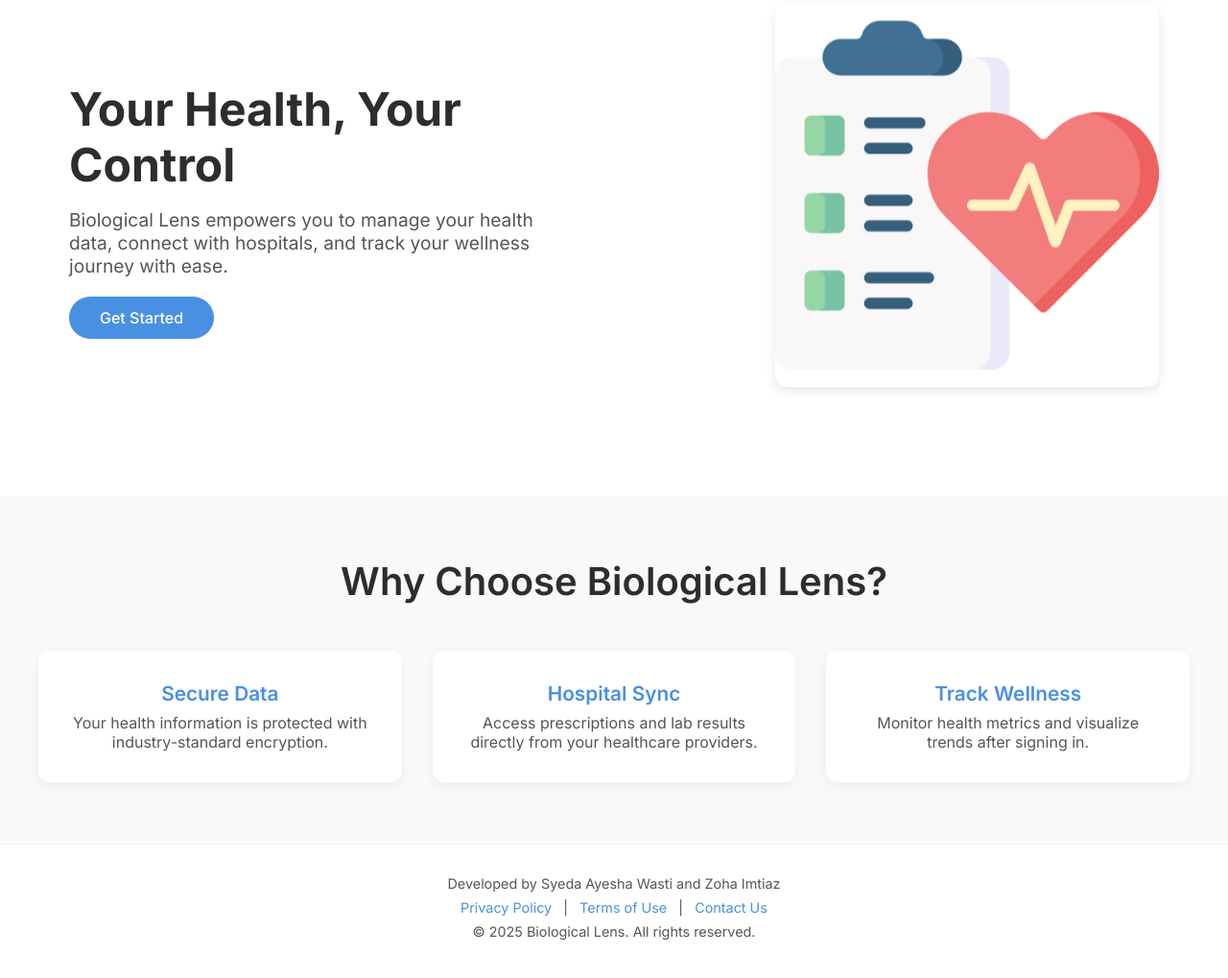
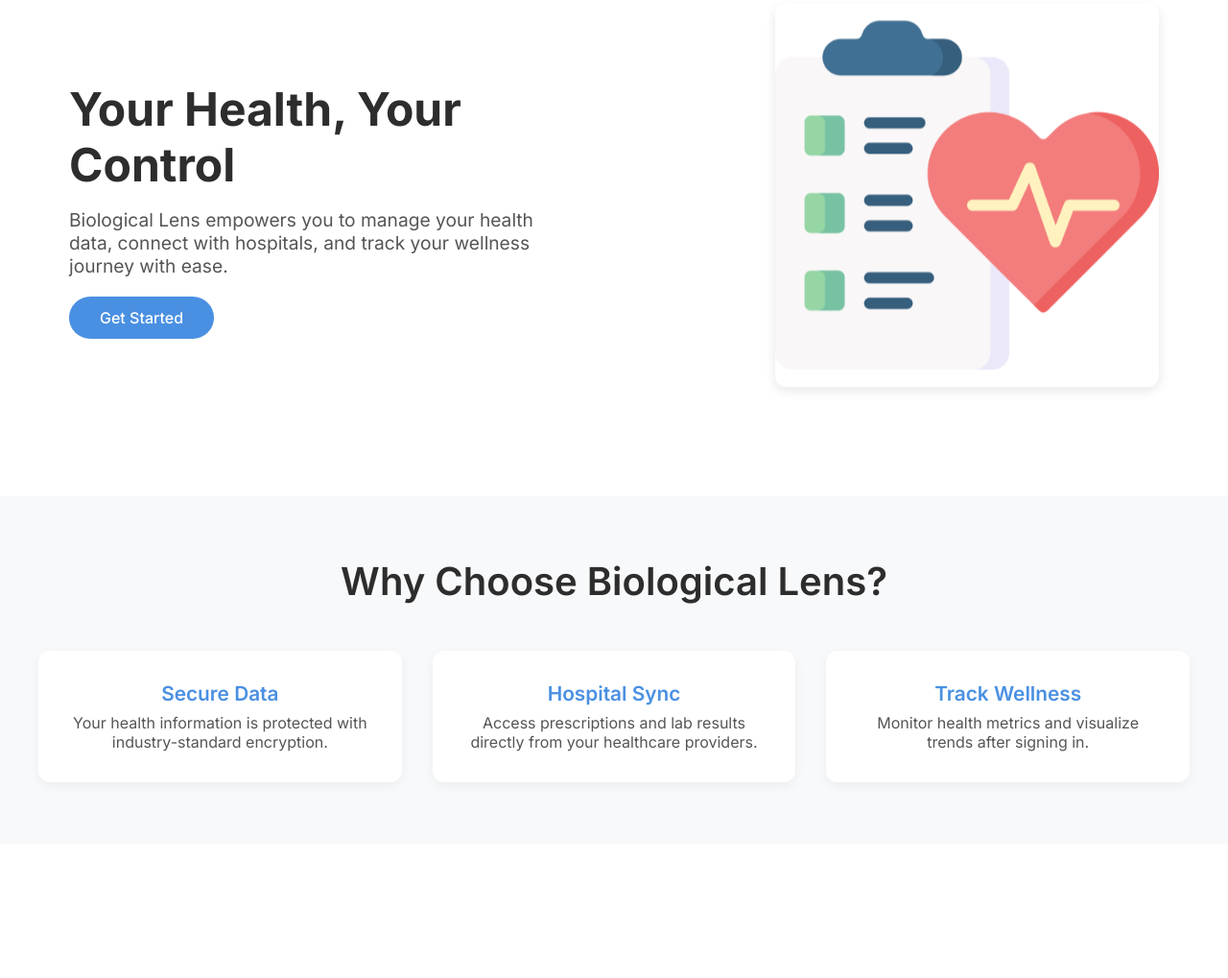
Before and after one commit to ayeshawasti/biologicallens, a plain HTML site: page index.html in a window 1280 px wide. Shown: the part 174-1193 px from the top of the page at 96% size. After the commit the page ends 1053 px from the top, so only its background shows below. Drawn offline with Linux system fonts and the light colour scheme.

Commit message:
Update index.html

```diff
--- a/index.html
+++ b/index.html
@@ -37,6 +37,7 @@
             font-weight: 700;
             color: #4a90e2;
             letter-spacing: -0.5px;
+            text-decoration: none;
         }
 
         .nav-menu {
@@ -134,7 +135,7 @@
         }
 
         .hero-image img {
-            max-width: 400px; /* Reduced size */
+            max-width: 400px;
             width: 100%;
             border-radius: 12px;
             box-shadow: 0 4px 12px rgba(0, 0, 0, 0.1);
@@ -192,31 +193,6 @@
             color: #555;
         }
 
-        /* Footer */
-        footer {
-            background-color: #ffffff;
-            padding: 2rem;
-            text-align: center;
-            border-top: 1px solid #f0f0f0;
-        }
-
-        footer p {
-            font-size: 0.9rem;
-            color: #555;
-            margin-bottom: 0.5rem;
-        }
-
-        footer a {
-            color: #4a90e2;
-            text-decoration: none;
-            margin: 0 0.5rem;
-            transition: color 0.3s ease;
-        }
-
-        footer a:hover {
-            color: #f4a1c7;
-        }
-
         /* Responsive */
         @media (max-width: 768px) {
             header {
@@ -249,7 +225,7 @@
             }
 
             .hero-image img {
-                max-width: 300px; /* Smaller on mobile */
+                max-width: 300px;
             }
         }
     </style>
@@ -257,7 +233,7 @@
 <body>
     <!-- Header -->
     <header>
-        <div class="logo">Biological Lens</div>
+        <a href="index.html" class="logo">Biological Lens</a>
         <nav class="nav-menu">
             <a href="index.html">Home</a>
             <a href="about.html">About</a>
@@ -300,17 +276,6 @@
         </div>
     </section>
 
-    <!-- Footer -->
-    <footer>
-        <p>Developed by Syeda Ayesha Wasti and Zoha Imtiaz</p>
-        <p>
-            <a href="privacy.html">Privacy Policy</a> |
-            <a href="terms.html">Terms of Use</a> |
-            <a href="contact.html">Contact Us</a>
-        </p>
-        <p>© 2025 Biological Lens. All rights reserved.</p>
-    </footer>
-
     <script>
         // Smooth scroll for anchor links
         document.querySelectorAll('a[href^="#"]').forEach(anchor => {
```
